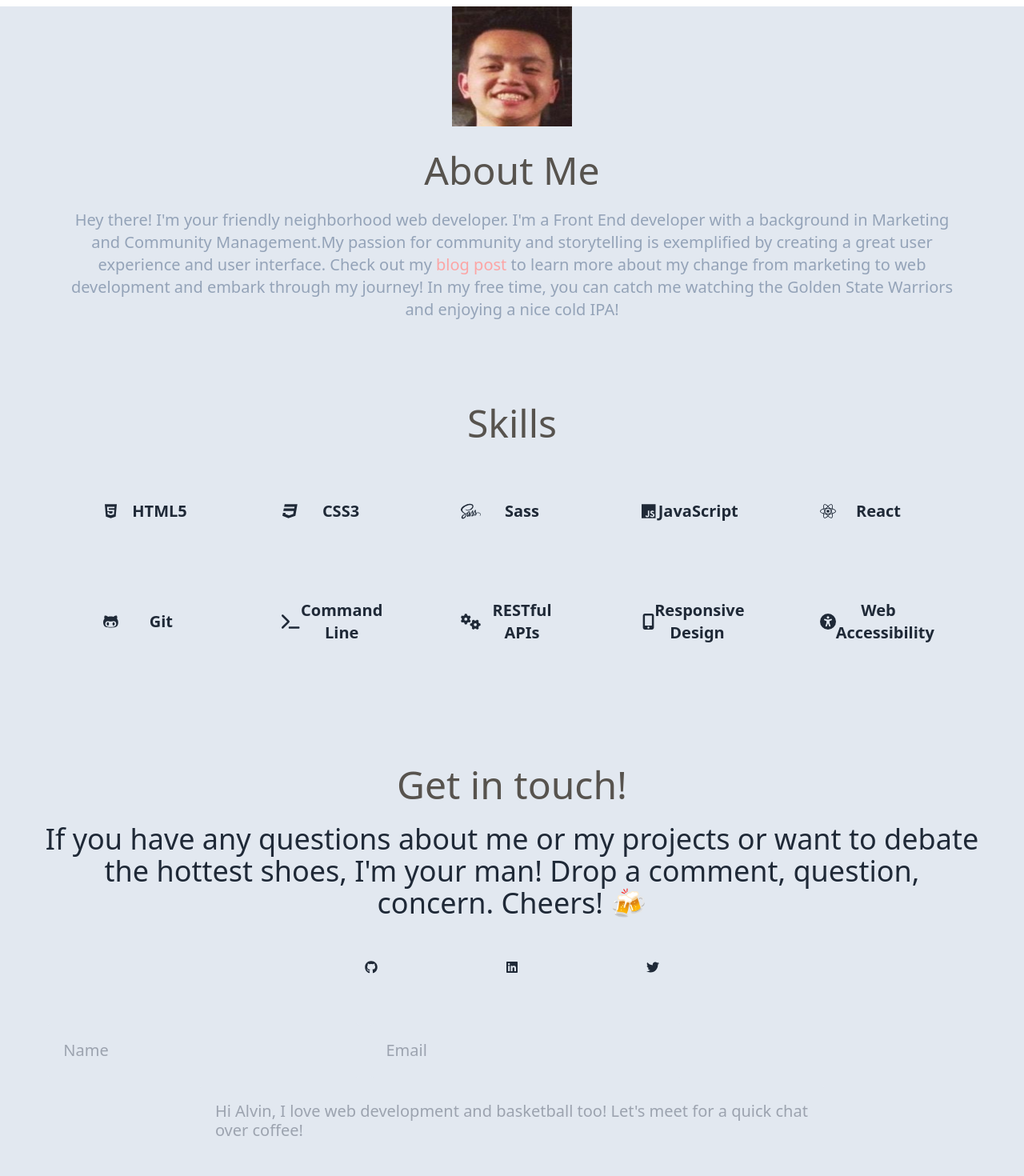
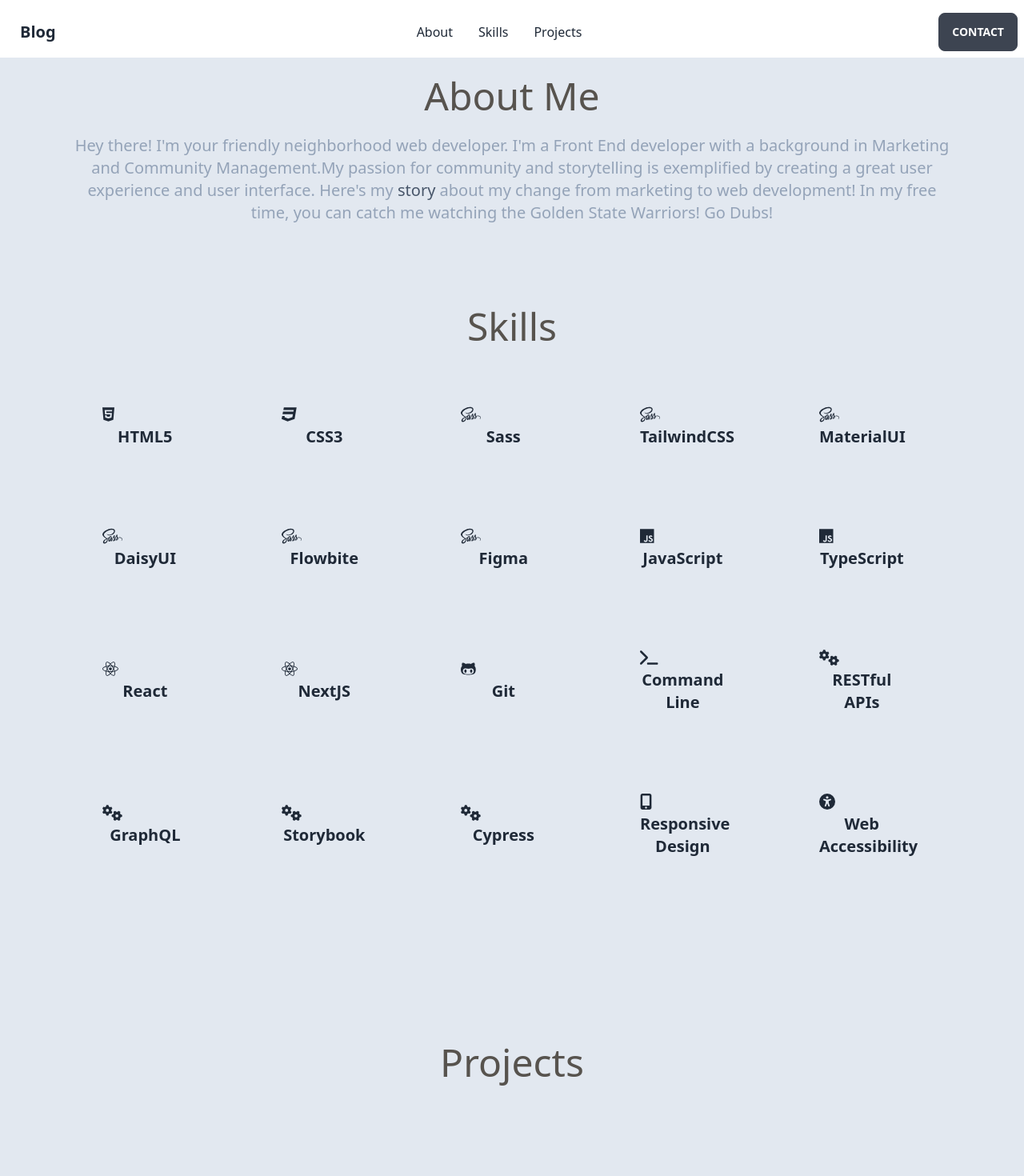
Before and after one commit to alvinwquach/alvin-quach-portfolio, a Next.js app: page / in a window 1280 px wide. Shown: the top 1470 px of the page at 80% size. Built offline with nearby package versions, Linux system fonts and the light colour scheme.

Commit message:
added navbar and added to skills and projects section

```diff
--- a/pages/index.tsx
+++ b/pages/index.tsx
@@ -27,6 +27,121 @@
 const Home: NextPage = () => {
   return (
     <div className="flex min-h-screen flex-col items-center justify-center py-2">
+      <div className="navbar bg-base-100">
+        <div className="navbar-start">
+          <div className="dropdown">
+            <label tabIndex={0} className="btn btn-ghost lg:hidden">
+              <svg
+                xmlns="http://www.w3.org/2000/svg"
+                className="h-5 w-5"
+                fill="none"
+                viewBox="0 0 24 24"
+                stroke="currentColor"
+              >
+                <path
+                  stroke-linecap="round"
+                  stroke-linejoin="round"
+                  stroke-width="2"
+                  d="M4 6h16M4 12h8m-8 6h16"
+                />
+              </svg>
+            </label>
+            <ul
+              tabIndex={0}
+              className="dropdown-content menu rounded-box menu-compact mt-3 w-52 bg-base-100 p-2 shadow"
+            >
+              <li>
+                <a href="#about">About</a>
+              </li>
+              <li>
+                <a href="#skills">Skills</a>
+              </li>
+              <li>
+                <a href="#projects">Projects</a>
+              </li>
+              <li tabIndex={0}>
+                {/* <a className="justify-between">
+                  Parent
+                  <svg
+                    className="fill-current"
+                    xmlns="http://www.w3.org/2000/svg"
+                    width="24"
+                    height="24"
+                    viewBox="0 0 24 24"
+                  >
+                    <path d="M8.59,16.58L13.17,12L8.59,7.41L10,6L16,12L10,18L8.59,16.58Z" />
+                  </svg>
+                </a> */}
+                <ul className="p-2">
+                  <li>
+                    <a>Submenu 1</a>
+                  </li>
+                  <li>
+                    <a>Submenu 2</a>
+                  </li>
+                </ul>
+              </li>
+              {/* <li>
+                <a>Item 3</a>
+              </li> */}
+            </ul>
+          </div>
+          <a
+            className="btn btn-ghost text-xl normal-case"
+            href="https://alvinsblog.netlify.app/"
+            target="_blank"
+          >
+            Blog
+          </a>
+        </div>
+        <div className="navbar-center hidden lg:flex">
+          <ul className="menu menu-horizontal p-0">
+            <li>
+              <a href="#about">About</a>
+            </li>
+            <li>
+              <a href="#skills">Skills</a>
+            </li>
+            <li>
+              <a href="#projects">Projects</a>
+            </li>
+            {/* <li>
+              <a href="#about">About</a>
+            </li> */}
+            <li tabIndex={0}>
+              {/* <a>
+                Parent
+                <svg
+                  className="fill-current"
+                  xmlns="http://www.w3.org/2000/svg"
+                  width="20"
+                  height="20"
+                  viewBox="0 0 24 24"
+                >
+                  <path d="M7.41,8.58L12,13.17L16.59,8.58L18,10L12,16L6,10L7.41,8.58Z" />
+                </svg>
+              </a> */}
+              <ul className="p-2">
+                <li>
+                  <a>Submenu 1</a>
+                </li>
+                <li>
+                  <a href="#skills">Skills</a>
+                </li>
+                <li>
+                  <a href="#projects">Projects</a>
+                </li>
+              </ul>
+            </li>
+            <li>{/* <a href="#projects">Projects</a> */}</li>
+          </ul>
+        </div>
+        <div className="navbar-end">
+          <a href="#contact" className="btn">
+            Contact
+          </a>
+        </div>
+      </div>
       {/* <nav>
         <div>
           <label htmlFor="toggle">
@@ -34,7 +149,7 @@
             <span className="sr-only">Navigation Menu</span>
           </label>
           <input type="checkbox" name="toggle" id="toggle" />
-          <ul>
+          <ul className="flex list-none">
             <li>
               <a href="#about">About</a>
             </li>
@@ -59,12 +174,12 @@
         {/* About */}
         <section className="text-center text-4xl" id="about">
           <div className="wrapper">
-            <Image
+            {/* <Image
               src="/images/profile.jpg"
               alt="Picture of me"
               width={150}
               height={150}
-            />
+            /> */}
             <h3 className="py-6 text-center text-5xl text-stone-600">
               About Me
             </h3>
@@ -73,72 +188,121 @@
               Front End developer with a background in Marketing and Community
               Management.My passion for community and storytelling is
               exemplified by creating a great user experience and user
-              interface. Check out my{' '}
+              interface. Here's my{' '}
               <a
-                className="text-red-300 hover:text-red-500"
+                className="text-slate-600 hover:text-white"
                 href="https://medium.com/@alvinwquach/you-create-your-story-648fd1113824"
               >
-                blog post
+                story
               </a>{' '}
-              to learn more about my change from marketing to web development
-              and embark through my journey! In my free time, you can catch me
-              watching the Golden State Warriors and enjoying a nice cold IPA!
+              about my change from marketing to web development! In my free
+              time, you can catch me watching the Golden State Warriors! Go
+              Dubs!
             </p>
           </div>
         </section>
         {/* Skills */}
-        <section className="p-20">
+        <section className="p-20" id="skills">
           <div>
             <h3 className="py-6 text-center text-5xl text-stone-600">Skills</h3>
             <ul className="flex flex-wrap items-center justify-center text-xl">
-              <li className="m-12 flex w-32 items-center justify-center">
+              <li className="m-12 w-32 items-center justify-center">
                 <FontAwesomeIcon icon={faHtml5} />
                 <p className="w-5/6 text-center font-bold">HTML5</p>
               </li>
-              <li className="m-12 flex w-32 items-center justify-center">
+              <li className="m-12 w-32 items-center justify-center">
                 <FontAwesomeIcon icon={faCss3} />
                 <p className="w-5/6 text-center font-bold">CSS3</p>
               </li>
-              <li className="m-12 flex w-32 items-center justify-center">
+              <li className="m-12 w-32 items-center justify-center">
                 <FontAwesomeIcon icon={faSass} />
                 <p className="w-5/6 text-center font-bold">Sass</p>
               </li>
-              <li className="m-12 flex w-32 items-center justify-center">
+              <li className="m-12 w-32 items-center justify-center">
+                <FontAwesomeIcon icon={faSass} />
+                <p className="w-5/6 text-center font-bold">TailwindCSS</p>
+              </li>
+              <li className="m-12 w-32 items-center justify-center">
+                <FontAwesomeIcon icon={faSass} />
+                <p className="w-5/6 text-center font-bold">MaterialUI</p>
+              </li>
+              <li className="m-12 w-32 items-center justify-center">
+                <FontAwesomeIcon icon={faSass} />
+                <p className="w-5/6 text-center font-bold">DaisyUI</p>
+              </li>
+              <li className="m-12 w-32 items-center justify-center">
+                <FontAwesomeIcon icon={faSass} />
+                <p className="w-5/6 text-center font-bold">Flowbite</p>
+              </li>
+              <li className="m-12 w-32 items-center justify-center">
+                <FontAwesomeIcon icon={faSass} />
+                <p className="w-5/6 text-center font-bold">Figma</p>
+              </li>
+              <li className="m-12 w-32 items-center justify-center">
                 <FontAwesomeIcon icon={faJs} />
                 <p className="w-5/6 text-center font-bold">JavaScript</p>
               </li>
-              <li className="m-12 flex w-32 items-center justify-center">
+              <li className="m-12 w-32 items-center justify-center">
+                <FontAwesomeIcon icon={faJs} />
+                <p className="w-5/6 text-center font-bold">TypeScript</p>
+              </li>
+              <li className="m-12 w-32 items-center justify-center">
                 <FontAwesomeIcon icon={faReact} />
                 <p className="w-5/6 text-center font-bold">React</p>
               </li>
-              <li className="m-12 flex w-32 items-center justify-center">
+              <li className="m-12 w-32 items-center justify-center">
+                <FontAwesomeIcon icon={faReact} />
+                <p className="w-5/6 text-center font-bold">NextJS</p>
+              </li>
+              <li className="m-12 w-32 items-center justify-center">
                 <FontAwesomeIcon icon={faGithubAlt} />
                 <p className="w-5/6 text-center font-bold">Git</p>
               </li>
-              <li className="m-12 flex w-32 items-center justify-center">
+              <li className="m-12 w-32 items-center justify-center">
                 <FontAwesomeIcon icon={faTerminal} />
                 <p className="w-5/6 text-center font-bold">Command Line</p>
               </li>
-              <li className="m-12 flex w-32 items-center justify-center">
+              <li className="m-12 w-32 items-center justify-center">
                 <FontAwesomeIcon icon={faCogs} />
                 <p className="w-5/6 text-center font-bold">RESTful APIs</p>
               </li>
-              <li className="m-12 flex w-32 items-center justify-center">
+              <li className="m-12 w-32 items-center justify-center">
+                <FontAwesomeIcon icon={faCogs} />
+                <p className="w-5/6 text-center font-bold">GraphQL</p>
+              </li>
+              <li className="m-12 w-32 items-center justify-center">
+                <FontAwesomeIcon icon={faCogs} />
+                <p className="w-5/6 text-center font-bold">Storybook</p>
+              </li>
+              <li className="m-12 w-32 items-center justify-center">
+                <FontAwesomeIcon icon={faCogs} />
+                <p className="w-5/6 text-center font-bold">Cypress</p>
+              </li>
+              <li className="m-12 w-32 items-center justify-center">
                 <FontAwesomeIcon icon={faMobileAlt} />
                 <p className="w-5/6 text-center font-bold">Responsive Design</p>
               </li>
-              <li className="m-12 flex w-32 items-center justify-center">
+              <li className="m-12 w-32 items-center justify-center">
                 <FontAwesomeIcon icon={faUniversalAccess} />
                 <p className="w-5/6 text-center font-bold">Web Accessibility</p>
               </li>
             </ul>
           </div>
         </section>
+        {/* Projects */}
+        <section className="p-20" id="projects">
+          <div>
+            <h3 className="py-6 text-center text-5xl text-stone-600">
+              Projects
+            </h3>
+          </div>
+        </section>
+
         {/* Contact */}
         <section id="contact">
           <div className="wrapper">
             <h3 className="py-6 text-center text-5xl text-stone-600">
-              Get in touch!
+              Let's get in touch!
             </h3>
             <p className="text-center text-4xl leading-10">
               If you have any questions about me or my projects or want to
@@ -186,7 +350,8 @@
                 method="post"
                 className="bg-slate-200 text-center text-white"
               >
-                <div className="flex  flex-col md:flex-row">
+                {/* flex flex-col md:flex-row */}
+                <div>
                   <label htmlFor="name" className="sr-only"></label>
                   <input
                     className="m-4 my-2.5 mx-1.5 inline w-2/6 rounded-md bg-slate-200 p-5 text-xl text-black hover:outline-amber-900"
@@ -219,7 +384,8 @@
                 </div>
                 <div>
                   <button
-                    className="mt-4 w-4/6 cursor-pointer text-ellipsis rounded-md bg-stone-700 p-5 text-center uppercase hover:bg-red-600	"
+                    // mt-4 w-4/6 cursor-pointer text-ellipsis rounded-md bg-stone-700 p-5 text-center uppercase
+                    className="hover:btn-primary-500 btn mt-4 w-4/6 rounded-md"
                     type="submit"
                   >
                     Send it off!
```
